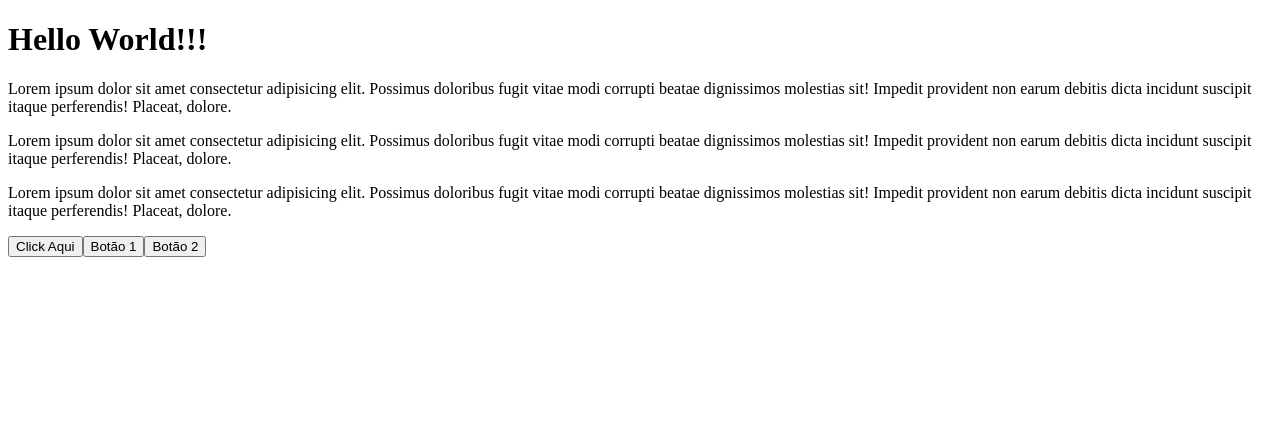
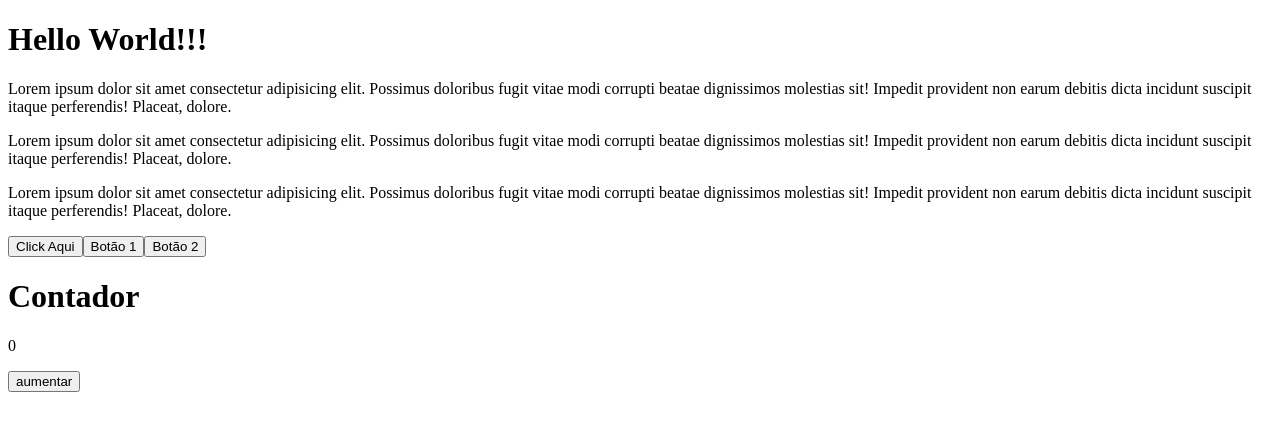
Before and after one commit to MatheusBruno/SantanderCoders2023, a React (Vite) app: page / in a window 1280 px wide. Shown: the top 430 px of the page. Built offline with nearby package versions, Linux system fonts and the light colour scheme.

Commit message:
AddModification

```diff
--- a/src/App.jsx
+++ b/src/App.jsx
@@ -1,7 +1,6 @@
-import './components/MeuComponent'
 import MeuComponente from './components/MeuComponent'
-import './components/MeuBotao'
 import MeuBotao from './components/MeuBotao'
+import MeuContador from './components/MeuContador'
 
 function App() {
   return (
@@ -13,6 +12,7 @@
       <MeuBotao conteudo="Click Aqui"></MeuBotao>
       <MeuBotao conteudo="Botão 1"></MeuBotao>
       <MeuBotao conteudo="Botão 2"></MeuBotao>
+      <MeuContador></MeuContador>
     </div>
   )
 }
--- /dev/null
+++ b/src/components/MeuContador.jsx
@@ -0,0 +1,18 @@
+import { useState } from "react"
+
+export default function MeuContador(){
+
+    const [contador, setContador] = useState(0)
+
+    function aumentar(){
+        setContador(contador + 1)
+    }
+
+    return(
+        <>
+            <h1>Contador</h1>
+            <p>{contador}</p>
+            <button onClick={aumentar}>aumentar</button>
+        </>
+    )
+}
```
